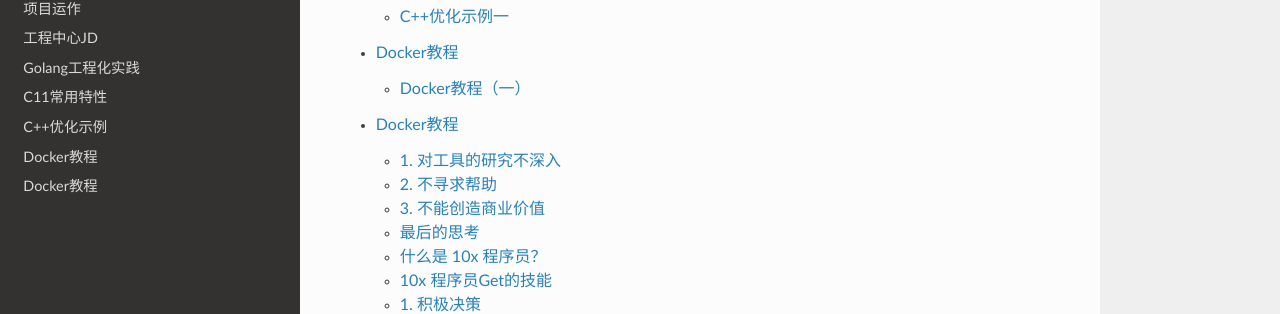
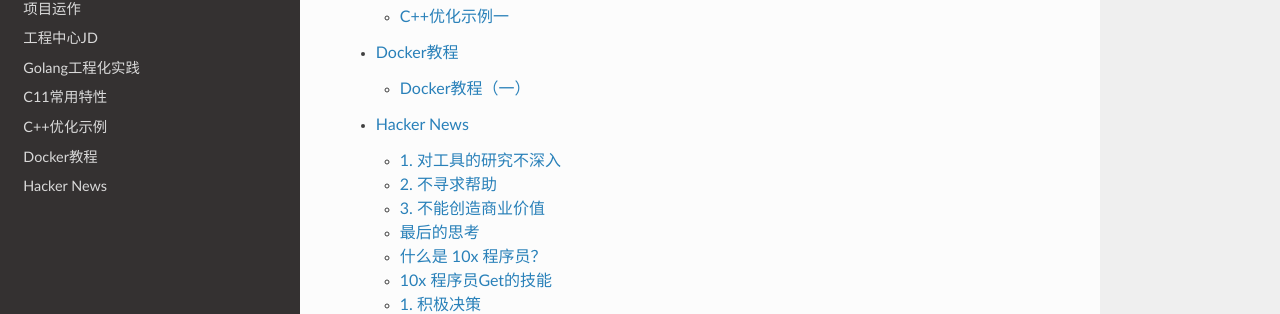
Before and after one commit to FHedy/DocItems, a Sphinx documentation site: the page built from source/index.rst, in a window 1280 px wide and 900 px high, scrolled down 584 px. Shown: the part 143-457 px from the top of the window. Built offline with Sphinx 7.4.7 and the Read the Docs theme 2.0.0, drawn with Linux system fonts in a browser that asks for light colours.

Commit message:
Update index.rst

```diff
--- a/source/Hacker News/index.rst
+++ b/source/Hacker News/index.rst
@@ -3,10 +3,10 @@
    You can adapt this file completely to your liking, but it should at least
    contain the root `toctree` directive.
 
-Docker教程
+Hacker News
 ======================================
 .. toctree::
-  :maxdepth: 1
+  :maxdepth: 0
 
   简介
   1. 10x程序员秘籍分享
```
